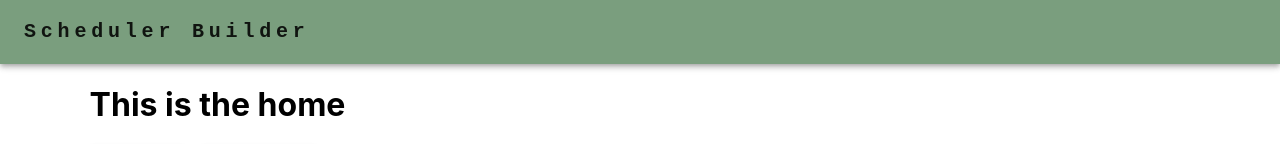
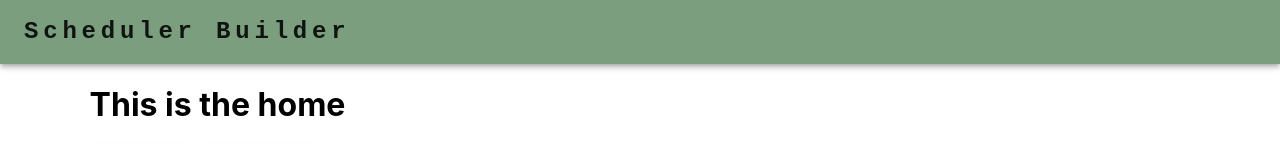
Before and after one commit to Stout-2022-Capstone-Scheduler-Team/SchedulerApp, a Next.js app: page / in a window 1280 px wide. Shown: the top 144 px of the page. Built offline with nearby package versions, Linux system fonts and the light colour scheme.

Commit message:
adding comments

```diff
--- a/components/Layout/NavBar.tsx
+++ b/components/Layout/NavBar.tsx
@@ -1,45 +1,37 @@
 // All of the imports needed to run
-import * as React from "react";
-import AppBar from "@mui/material/AppBar";
-import Box from "@mui/material/Box";
-import Toolbar from "@mui/material/Toolbar";
-import IconButton from "@mui/material/IconButton";
-import Typography from "@mui/material/Typography";
-import Menu from "@mui/material/Menu";
-import MenuIcon from "@mui/icons-material/Menu";
-import Container from "@mui/material/Container";
-import Avatar from "@mui/material/Avatar";
-import Button from "@mui/material/Button";
-import Tooltip from "@mui/material/Tooltip";
-import MenuItem from "@mui/material/MenuItem";
-import AdbIcon from "@mui/icons-material/Adb";
-// Links on the nav bar
-const pages = [
-  "Schedule",
-  "Create employee",
-  "Create Shift",
-  "Shuffle Schedule",
-  "Export",
-];
+import * as React from 'react'
+import AppBar from '@mui/material/AppBar'
+import Box from '@mui/material/Box'
+import Toolbar from '@mui/material/Toolbar'
+import IconButton from '@mui/material/IconButton'
+import Typography from '@mui/material/Typography'
+import Menu from '@mui/material/Menu'
+import MenuIcon from '@mui/icons-material/Menu'
+import Container from '@mui/material/Container'
+import Avatar from '@mui/material/Avatar'
+import Button from '@mui/material/Button'
+import Tooltip from '@mui/material/Tooltip'
+import MenuItem from '@mui/material/MenuItem'
+import AdbIcon from '@mui/icons-material/Adb'
 
-export default function ResponsiveAppBar(): JSX.Element {
+//Running the navbar function
+export default function NavBar(): JSX.Element {
   return (
     <AppBar position="static">
       <Container maxWidth="xl">
         <Toolbar disableGutters>
           <Typography
-            variant="h6"
+            variant="h5" // size of the "logo" text on the navbar
             noWrap
             component="a"
-            href="/"
+            href="/" // add a link here to link to the home page
             sx={{
               mr: 2,
-              display: { xs: "flex" },
-              fontFamily: "monospace",
-              fontWeight: 700,
-              letterSpacing: ".3rem",
-              color: "inherit",
-              textDecoration: "none",
+              display: { xs: 'flex' },
+              fontFamily: 'monospace', //setting the font of the nav bar
+              fontWeight: 700, // weight of the font
+              letterSpacing: '.3rem', //letter spacing
+              color: 'inherit', // color of the text
             }}
           >
             Scheduler Builder
@@ -47,5 +39,5 @@ export default function ResponsiveAppBar(): JSX.Element {
         </Toolbar>
       </Container>
     </AppBar>
-  );
+  )
 }
```
Also changed, not shown: components/Layout/DefaultLayout.tsx (+6 -6 lines).
